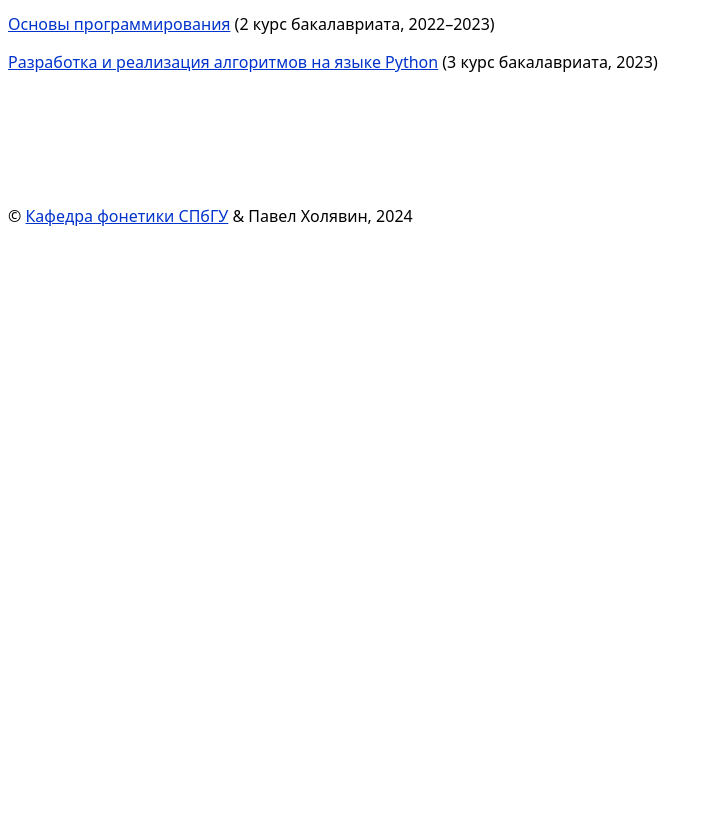
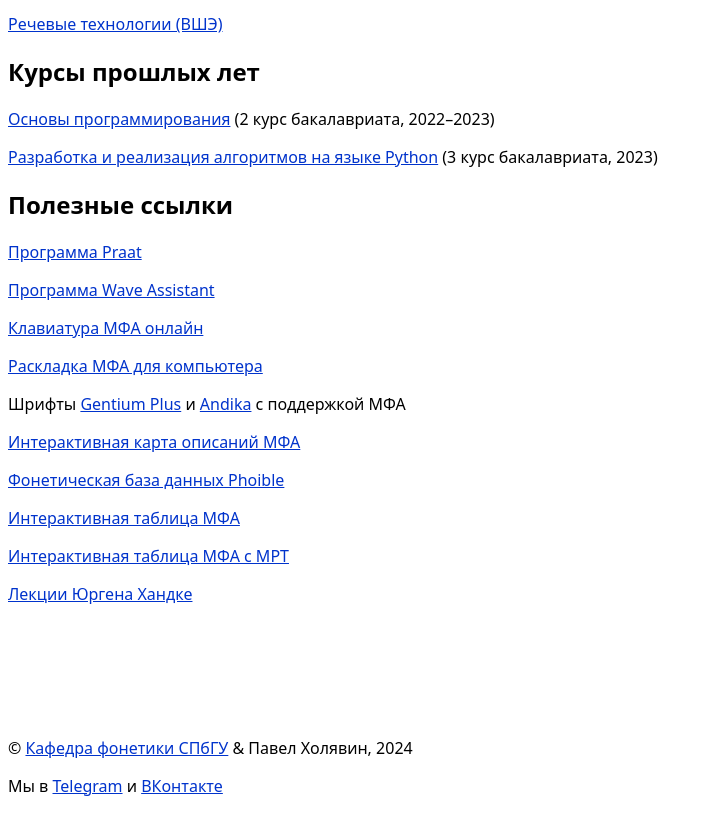
Before and after one commit to PKholyavin/pkholyavin.github.io, a plain HTML site: page index.html in a window 1280 px wide. Shown: the part 562-1375 px from the top of the page, without its empty margins (0-713 px from the left). Before the commit the page ends 805 px from the top, so only its background shows below. Drawn offline with Linux system fonts and the light colour scheme.

Commit message:
useful links and intro course

```diff
--- a/index.html
+++ b/index.html
@@ -2,7 +2,7 @@
 <html>
 
 <head>
-    <title>Курсы кафдеры фонетики</title>
+    <title>Курсы кафедры фонетики</title>
 
     <link rel="shortcut icon"
     href="images/snail.png">
@@ -38,6 +38,11 @@
 <body>
     <h1>Курсы кафедры фонетики</h1>
 
+    <h2>Фонетика английского языка</h2>
+    <p>
+        <a href="Introductory Course Extended Edition WIP.pdf">Вводный фонетический курс</a> (work in progress)
+    </p>
+
     <h2>Фонетические системы</h2>
     <p>
         <a href="https://pkholyavin.github.io/avar">Согласные аварского языка</a>
@@ -69,9 +74,41 @@
     <p>
         <a href="https://pkholyavin.github.io/year3programming">Разработка и реализация алгоритмов на языке Python</a> (3 курс бакалавриата, 2023)
     </p>
+    <h2>Полезные ссылки</h2>
+    <p>
+        <a href="https://www.fon.hum.uva.nl/">Программа Praat</a>
+    </p>
+    <p>
+        <a href="https://t.me/waveassistant">Программа Wave Assistant</a>
+    </p>
+    <p>
+        <a href="https://ipa.typeit.org/full/">Клавиатура МФА онлайн</a>
+    </p>
+    <p>
+        <a href="https://keyman.com/keyboards/sil_ipa">Раскладка МФА для компьютера</a>
+    </p>
+    <p>
+        Шрифты <a href="https://software.sil.org/gentium/">Gentium Plus</a> и <a href="https://software.sil.org/andika/">Andika</a> с поддержкой МФА
+    </p>
+    <p>
+        <a href="https://richardbeare.github.io/marijatabain/ipa_illustrations_all.html">Интерактивная карта описаний МФА</a>
+    </p>
+    <p>
+        <a href="https://phoible.org/">Фонетическая база данных Phoible</a>
+    </p>
+    <p>
+        <a href="https://www.internationalphoneticassociation.org/IPAcharts/inter_chart_2018/IPA_2018.html">Интерактивная таблица МФА</a>
+    </p>
+    <p>
+        <a href="https://sail.usc.edu/span/rtmri_ipa/je_2015.html">Интерактивная таблица МФА с МРТ</a>
+    </p>
+    <p>
+        <a href="https://www.youtube.com/playlist?list=PL6F55740D1D073ADC">Лекции Юргена Хандке</a>
+    </p>
 
 <footer>
     <p>&copy; <a href="https://phonetics.spbu.ru">Кафедра фонетики СПбГУ</a> & Павел Холявин, 2024</p>
+    <p>Мы в <a href="https://t.me/phonetics_spbu">Telegram</a> и <a href="https://vk.com/phonetics.spbu">ВКонтакте</a></p>
 </footer>
 
 
```
Also changed, not shown: 1 other file.
